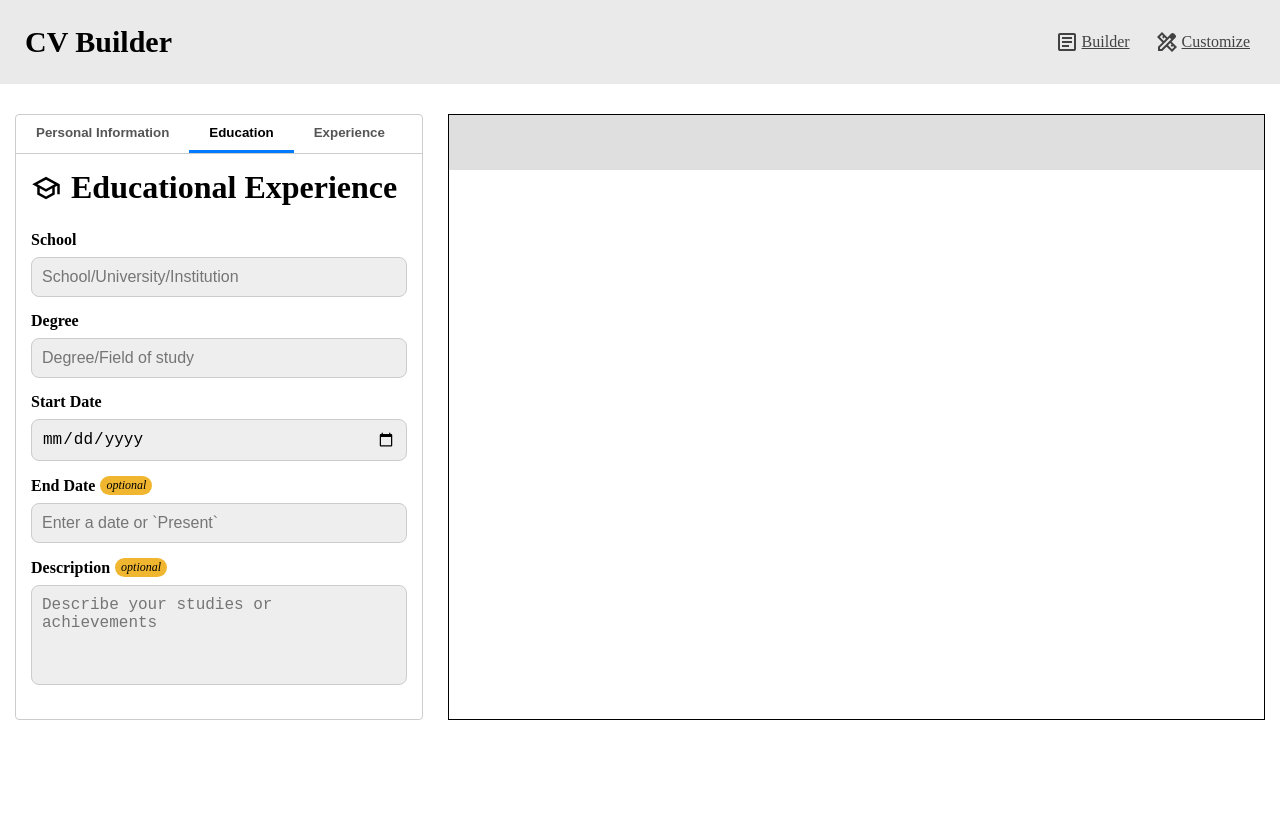
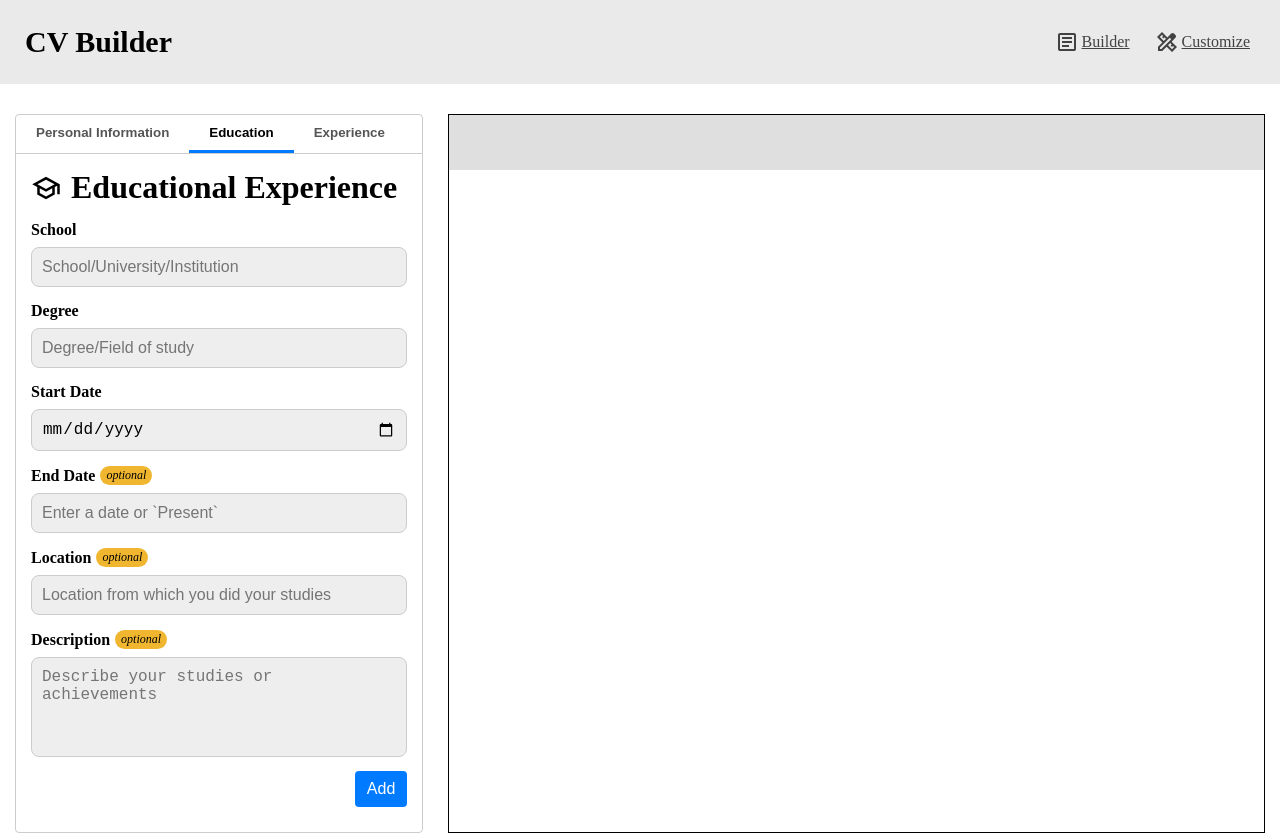
Before and after one commit to josednl/cv_application, a React app: page / in a window 1280 px wide. Both pictures are taken after a click on the button "Education". Before the commit the page ends 800 px from the top, so only its background shows below. Built offline with nearby package versions, Linux system fonts and the light colour scheme; the HTML template or start-up script is replaced by a standard one.

Commit message:
feat(Resume): add EducationalExperienceSection component
feat: add educationData state and functions to update object and object array state variables

```diff
--- a/src/App.jsx
+++ b/src/App.jsx
@@ -12,17 +12,31 @@ function App() {
 		location: '',
 	});
 
-	function handleChange(e) {
+	const [educationData, setEducationData] = useState([]);
+
+	function handleDataChange(e, stateSetter) {
 		const { name, value } = e.target;
-		setPersonalData(prevData => ({...prevData,[name]: value}));
+		stateSetter(prevData => ({...prevData,[name]: value}));
+	}
+
+	function handleDataSetChange(e, stateSetter, id) {
+		 const { name, value } = e.target;
+
+		stateSetter(prevData =>
+			prevData.map(item =>
+			item.id === id
+				? { ...item, [name]: value }
+				: item
+			)
+		);
 	}
 
 	return (
 		<>
 			<Menu />
 			<main>
-				<Tabs handleChange={handleChange} data={personalData} />
-				<Resume personalData={personalData} />
+				<Tabs handleDataChange={handleDataChange} handleDataSetChange={handleDataSetChange} personalData={personalData} personalDataSetter={setPersonalData} educationData={educationData} educationalDataSetter={setEducationData} />
+				<Resume personalData={personalData} educationData={educationData} />
 			</main>
 		</>
 	)
--- a/src/components/Builder/EducationalExperience.jsx
+++ b/src/components/Builder/EducationalExperience.jsx
@@ -1,7 +1,41 @@
+import { useState } from 'react';
 import Input from '@/components/Builder/InputGroup.jsx';
+import Button from '@/components/Button.jsx';
 import SchoolIcon from '@/assets/school.svg';
 
-export default function EducationalExperience() {
+export default function EducationalExperience({ educationalDataSetter }) {
+    const [formData, setFormData] = useState({
+        school: '',
+        degree: '',
+        startDate: '',
+        endDate: '',
+        location: '',
+        description: '',
+    });
+
+    function handleChange(e) {
+        const { name, value } = e.target;
+        setFormData(prev => ({ ...prev, [name]: value }));
+    }
+
+    function handleClick() {
+        const newEntry = {
+            id: crypto.randomUUID(),
+            ...formData,
+        };
+
+        educationalDataSetter(prev => [...prev, newEntry]);
+
+        setFormData({
+            school: '',
+            degree: '',
+            startDate: '',
+            endDate: '',
+            location: '',
+            description: '',
+        });
+    }
+
     return(
         <div className='section-content'>
             <div className='section-title'>
@@ -9,12 +43,14 @@ export default function EducationalExperience() {
                 <h1>Educational Experience</h1>
             </div>
             <form className='section-content-form'>
-                <Input label='School' id={'degree-school-' + crypto.randomUUID()} placeholder='School/University/Institution' required={true} />
-                <Input label='Degree' id={'degree-' + crypto.randomUUID()} placeholder='Degree/Field of study' required={true} />
-                <Input label='Start Date' id={'degree-school-start-' + crypto.randomUUID()} required={true} type='date' />
-                <Input label='End Date' id={'degree-school-end-' + crypto.randomUUID()} optional={true} placeholder='Enter a date or `Present`' />
-                <Input label='Description' id={'degree-desc-' + crypto.randomUUID()} textarea={true} optional={true} placeholder='Describe your studies or achievements' />
+                <Input label='School' name='school' placeholder='School/University/Institution' required={true} value={formData.school} onChange={handleChange} />
+                <Input label='Degree' name='degree' placeholder='Degree/Field of study' required={true} value={formData.degree} onChange={handleChange} />
+                <Input label='Start Date' name='startDate' required={true} type='date' value={formData.startDate} onChange={handleChange} />
+                <Input label='End Date' name='endDate' placeholder='Enter a date or `Present`' optional={true} value={formData.endDate} onChange={handleChange} />
+                <Input label='Location' name='location' placeholder='Location from which you did your studies' optional={true} value={formData.location} onChange={handleChange} />
+                <Input label='Description' name='description' textarea={true} placeholder='Describe your studies or achievements' optional={true} value={formData.description} onChange={handleChange} />
             </form>
+            <Button text='Add' handleClick={handleClick}/>
         </div>
     )
 }
--- a/src/components/Builder/InputGroup.jsx
+++ b/src/components/Builder/InputGroup.jsx
@@ -1,4 +1,4 @@
-export default function Input({ label = '', type = 'text', textarea = false, name = '', id = '', icon = '', value = '', recommended = false, optional = false, required = false, placeholder = '', block = true, alignment = 'left', customStyles = {}, ...rest }) {
+export default function Input({ label = '', type = 'text', textarea = false, name = '', id = '', icon = '', value = '', recommended = false, optional = false, required = false, placeholder = '', block = true, alignment = 'left', customStyles = {}, onChange = () => {}, ...rest }) {
 
     const defaultInputStyles = {
         width: '100%',
@@ -7,7 +7,6 @@ export default function Input({ label = '', type = 'text', textarea = false, nam
         border: '1px solid #cccccc',
         borderRadius: '8px',
         fontSize: '1rem',
-        marginBottom: '15px',
     }
 
     const labelStyles = {
@@ -63,9 +62,9 @@ export default function Input({ label = '', type = 'text', textarea = false, nam
                 {optional && <span style={optionalStyles}>optional</span>}
             </div>
             {textarea ? (
-                <textarea id={id} name={name} value={value} style={{ ...defaultInputStyles, ...defaultTextareaStyles, ...customStyles }} required={required} placeholder={placeholder} {...rest}></textarea>
+                <textarea id={id} name={name} value={value} style={{ ...defaultInputStyles, ...defaultTextareaStyles, ...customStyles }} required={required} placeholder={placeholder} onChange={onChange} {...rest}></textarea>
             ) : (
-                <input type={type} id={id} name={name} value={value} style={{ ...defaultInputStyles, ...customStyles }} required={required} placeholder={placeholder} {...rest} />
+                <input type={type} id={id} name={name} value={value} style={{ ...defaultInputStyles, ...customStyles }} required={required} placeholder={placeholder} onChange={onChange} {...rest} />
             )}
         </div>
     )
--- a/src/components/Builder/PersonalInfo.jsx
+++ b/src/components/Builder/PersonalInfo.jsx
@@ -1,7 +1,7 @@
 import Input from '@/components/Builder/InputGroup.jsx';
 import PersonalIcon from '@/assets/personal.svg';
 
-export default function PersonalInfo({ handleChange, data }) {
+export default function PersonalInfo({ handleDataChange, data }) {
 
 	return (
 		<div className='section-content'>
@@ -10,10 +10,10 @@ export default function PersonalInfo({ handleChange, data }) {
 				<h1>Personal Information</h1>
 			</div>
 			<form className='section-content-form'>
-				<Input label='Full Name' id='full-name' name='name' type='text' value={data.name} placeholder='e.g. John Doe' required={true} autoComplete='name' onChange={handleChange} />
-				<Input label='Email' id='email' name='email' type='email' value={data.email} placeholder='e.g. jhondoe@example.com' recommended={true} autoComplete='email' onChange={handleChange} />
-				<Input label='Phone Number' id='phone-number' name='phone' type='tel' value={data.phone} placeholder='e.g. +44 212 555 4567' recommended={true} autoComplete='tel' onChange={handleChange} />
-				<Input label='Location' id='location' name='location' type='text' value={data.location} placeholder='e.g. London, UK' recommended={true} autoComplete='country' onChange={handleChange} />
+				<Input label='Full Name' id='full-name' name='name' type='text' value={data.name} placeholder='e.g. John Doe' required={true} autoComplete='name' onChange={handleDataChange} />
+				<Input label='Email' id='email' name='email' type='email' value={data.email} placeholder='e.g. jhondoe@example.com' recommended={true} autoComplete='email' onChange={handleDataChange} />
+				<Input label='Phone Number' id='phone-number' name='phone' type='tel' value={data.phone} placeholder='e.g. +44 212 555 4567' recommended={true} autoComplete='tel' onChange={handleDataChange} />
+				<Input label='Location' id='location' name='location' type='text' value={data.location} placeholder='e.g. London, UK' recommended={true} autoComplete='country' onChange={handleDataChange} />
 			</form>
 		</div>
 	)
--- a/src/components/Builder/Tabs.jsx
+++ b/src/components/Builder/Tabs.jsx
@@ -4,12 +4,12 @@ import PersonalInfo from '@/components/Builder/PersonalInfo.jsx';
 import EducationalExperience from '@/components/Builder/EducationalExperience.jsx';
 import PracticalExperience from '@/components/Builder/PracticalExperience.jsx';
 
-export default function Tabs({ handleChange, data }) {
+export default function Tabs({ handleDataChange, handleDataSetChange, personalData, personalDataSetter, educationData, educationalDataSetter }) {
 
 	const [activeIndex, setActiveIndex] = useState(0);
 	const tabs = [
-		{ label: 'Personal Information', content: <PersonalInfo handleChange={handleChange} data={data} /> },
-		{ label: 'Education', content: <EducationalExperience /> },
+		{ label: 'Personal Information', content: <PersonalInfo handleDataChange={(e) => handleDataChange(e, personalDataSetter)} data={personalData} /> },
+		{ label: 'Education', content: <EducationalExperience handleDataSetChange={handleDataSetChange} educationalDataSetter={educationalDataSetter} data={educationData} /> },
 		{ label: 'Experience', content: <PracticalExperience /> },
 	];
 
--- a/src/components/Button.jsx
+++ b/src/components/Button.jsx
@@ -1,9 +1,10 @@
 export default function Button({ text = '', handleClick = () => {}, type = 'primary' }) {
     const boxStyles = {
+        width: '100%',
         display: 'flex',
         justifyContent: 'flex-end',
         alignItems: 'center',
-        padding: '10px',
+        padding: '10px 0',
     }
 
     const buttonStyles = {
--- /dev/null
+++ b/src/components/Resume/EducationalExperienceSection.jsx
@@ -0,0 +1,35 @@
+import '@/styles/EducationalExperienceSection.css';
+
+export default function EducationalExperienceSection({ educationData }) {
+
+    const styleSection = {
+        display: (educationData.length === 0 ? 'none' : 'block'),
+    }
+
+    return(
+        <section className="education-info-container" style={styleSection}>
+            <div className="education-title">
+                <h1>EDUCATION</h1>
+            </div>
+            <div className="education-content">
+                {educationData.map((degree) => (
+                    <div key={degree.id} className="degree-box">
+                        <div className="degree-header">
+                            <p className='degree-dates'>{degree.startDate} | {degree.endDate === '' ? 'Present' : degree.endDate}</p>
+                            <p className='degree.location'>{degree.location}</p>
+                        </div>
+                        <div className="degree-content">
+                            <div>
+                                <p className='degree-title'>{degree.degree}</p>
+                                <p className='degree-school'>{degree.school}</p>
+                            </div>
+                            <div className="degree-desc-box">
+                                <p className='degree-desc'>{degree.description}</p>
+                            </div>
+                        </div>
+                    </div>
+                ))}
+            </div>
+        </section>
+    )
+}
--- a/src/components/Resume/PersonalInfoSection.jsx
+++ b/src/components/Resume/PersonalInfoSection.jsx
@@ -3,11 +3,10 @@ import MailIcon from '@/assets/mail.svg';
 import PhoneIcon from '@/assets/phone.svg';
 import LocationIcon from '@/assets/location.svg';
 
-
 export default function PersonalInfoSection({ personalData }) {
 
     return(
-        <div className="personal-info-container">
+        <section className="personal-info-container">
             <div className="main-box">
                 <p className="data-name">{personalData.name}</p>
             </div>
@@ -31,6 +30,6 @@ export default function PersonalInfoSection({ personalData }) {
                     </div>
                 )}
             </div>
-        </div>
+        </section>
     )
 }
--- a/src/components/Resume/Resume.jsx
+++ b/src/components/Resume/Resume.jsx
@@ -1,10 +1,12 @@
 import PersonalInfoSection from '@/components/Resume/PersonalInfoSection.jsx';
+import EducationalExperienceSection from '@/components/Resume/EducationalExperienceSection.jsx';
 
-export default function Resume({ personalData }) {
+export default function Resume({ personalData, educationData }) {
 
 	return (
 		<div style={{width: '100%', border: '1px solid black'}}>
             <PersonalInfoSection personalData={personalData}/>
+			<EducationalExperienceSection educationData={educationData} />
 		</div>
 	);
 }
--- /dev/null
+++ b/src/styles/EducationalExperienceSection.css
@@ -0,0 +1,43 @@
+.education-info-container {
+    padding: 35px;
+}
+
+.education-title {
+    text-transform: capitalize;
+    color: #333333;
+    font-size: 20px;
+    font-weight: 900;
+    padding-bottom: 10px;
+    margin-bottom: 25px;
+    border-bottom: 2px solid #333333;
+}
+
+.degree-box {
+    display: grid;
+    grid-template-columns: 1fr 4fr;
+    gap: 15px;
+    margin-bottom: 25px;
+}
+
+.degree-header {
+    display: flex;
+    flex-direction: column;
+    gap: 8px;
+    font-size: 15px;
+}
+
+.degree-content {
+    display: flex;
+    flex-direction: column;
+    justify-content: flex-start;
+    gap: 8px;
+}
+
+.degree-title {
+    font-weight: 600;
+    font-size: 18px;
+}
+
+.degree-school {
+    color: #333333;
+}
--- a/src/styles/index.css
+++ b/src/styles/index.css
@@ -18,6 +18,7 @@ main {
     justify-content: flex-start;
     align-items: center;
     gap: 10px;
+	margin-bottom: 15px;
 }
 
 .section-title img {
@@ -28,10 +29,12 @@ main {
 .section-content {
     display: flex;
 	flex-direction: column;
-	gap: 25px;
 	align-items: flex-start;
 }
 
 .section-content-form {
     width: 100%;
+	display: flex;
+	flex-direction: column;
+	gap: 15px;
 }
```
